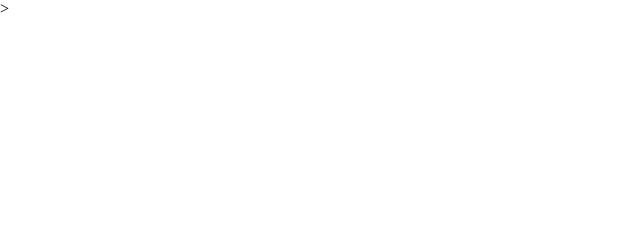
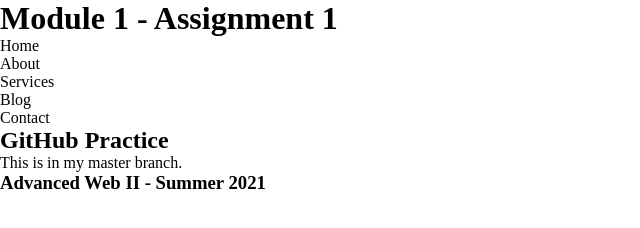
Before and after one commit to machristiana/m1-hw1-christiana-melissa, a plain HTML site: page index.html in a window 1280 px wide. Shown: the whole page, without its empty margins (0-640 px from the left). Drawn offline with Linux system fonts and the light colour scheme.

Commit message:
Add content to HTML5 tags in index.html file

```diff
--- a/index.html
+++ b/index.html
@@ -5,7 +5,7 @@
 
     <meta charset="utf-8">
 
-    <title></title>
+    <title>Module 1 - Assignment 1</title>
 
     <link type="text/css" rel="stylesheet" href="main.css" />
 
@@ -19,17 +19,27 @@
 
 <body>
     <header>
+        <h1>Module 1 - Assignment 1</h1>
         <nav>
-
-        </nav>>
+            <ul>
+                <li>Home</li>
+                <li>About</li>
+                <li>Services</li>
+                <li>Blog</li>
+                <li>Contact</li>
+            </ul>
+        </nav>
 
     </header>
 
     <main>
+        <h2>GitHub Practice</h2>
+        <p>This is in my master branch.</p>
 
     </main>
 
     <footer>
+        <h3>Advanced Web II - Summer 2021</h3>
 
     </footer>
 
```
